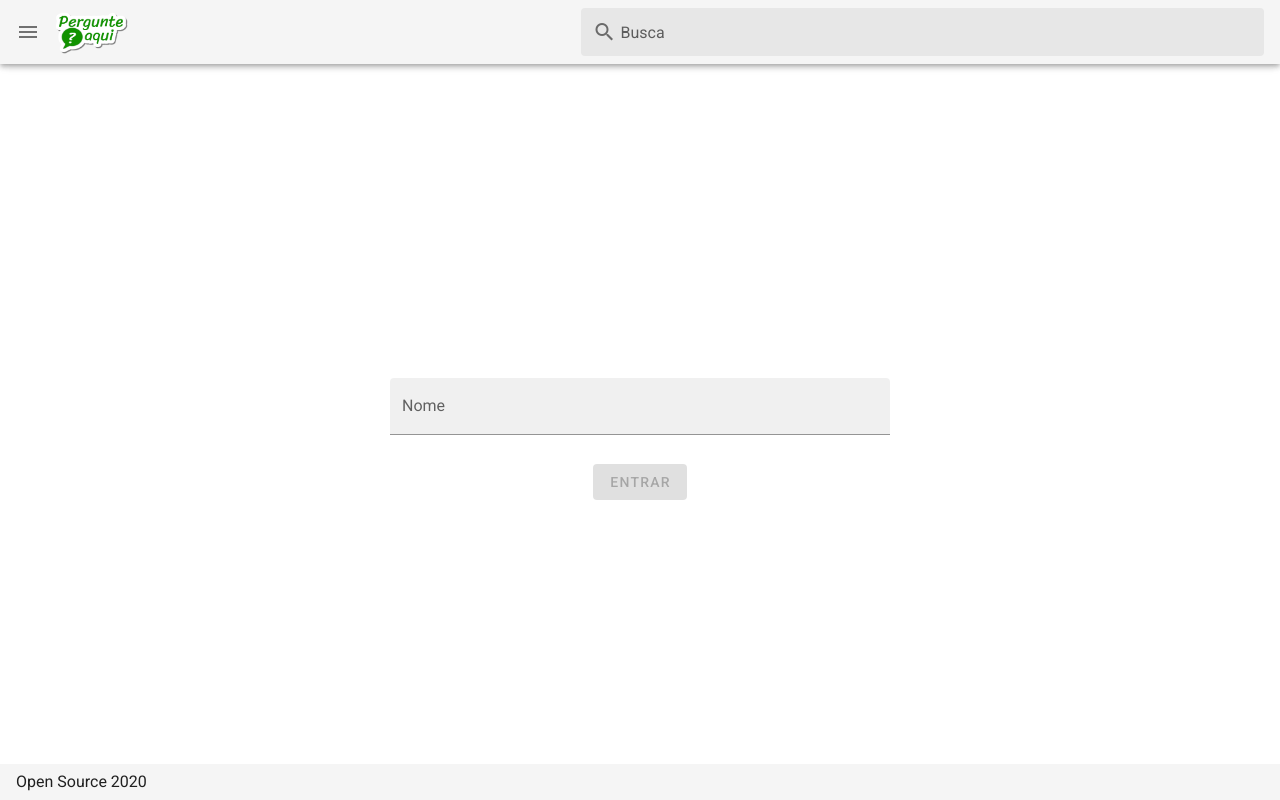
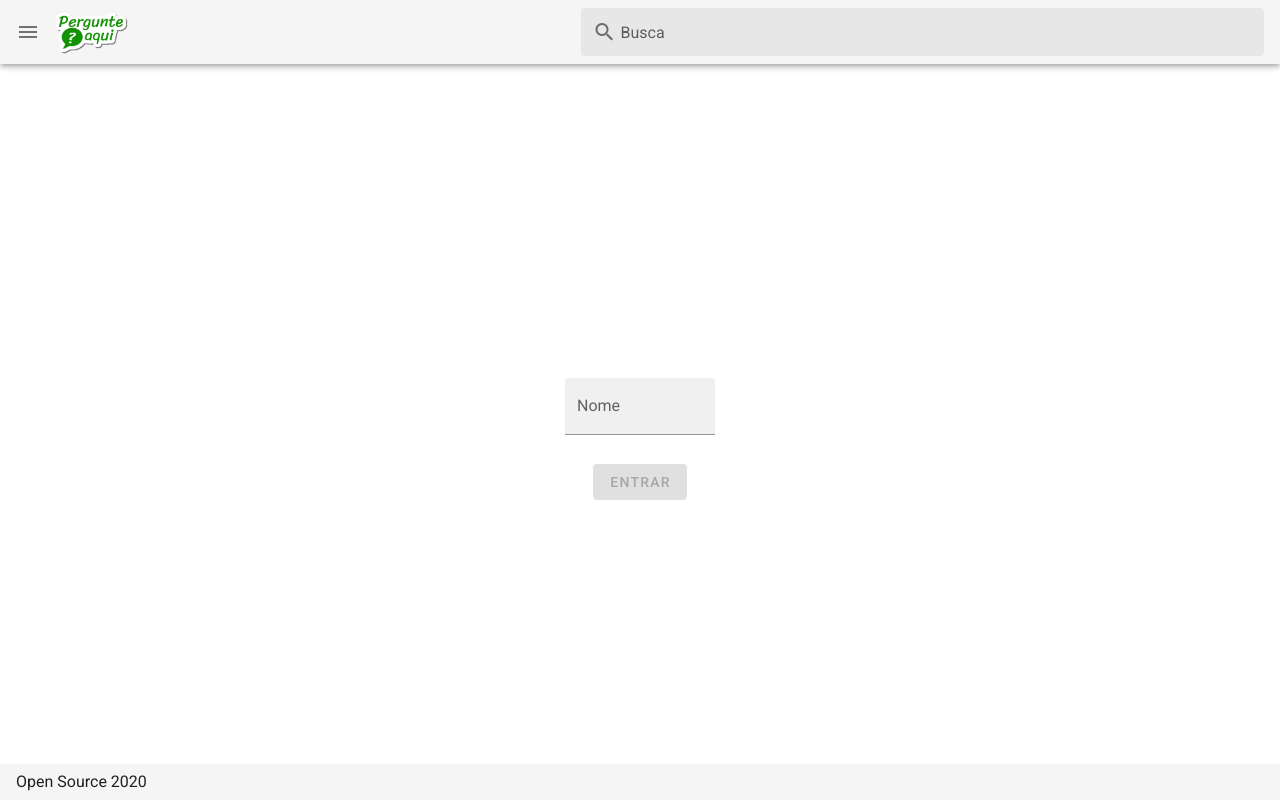
Before and after one commit to raffacabofrio/pergunte-aqui-frontend, a Nuxt app: page / in a window 1280 px wide. Built offline with nearby package versions, Linux system fonts and the light colour scheme.

Commit message:
Input field less width and center.

```diff
--- a/src/pages/index.vue
+++ b/src/pages/index.vue
@@ -3,7 +3,7 @@
     <v-flex xs12 sm8 md6>
       <div class="text-center">
         <v-img src="logo.png"></v-img>
-        <v-text-field label="Nome" filled></v-text-field>
+        <center><v-text-field label="Nome" filled style="width: 30%;"></v-text-field></center>
         <v-btn color="primary" nuxt to="/perguntas" disabled> Entrar </v-btn>
       </div>
     </v-flex>
```
